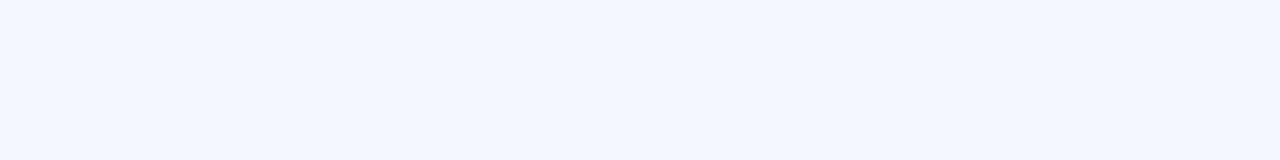
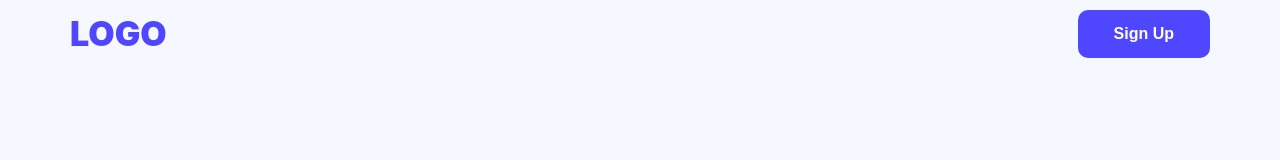
Before and after one commit to miltonahmed/launchpad-assignment, a plain HTML site: page index.html in a window 1280 px wide. Drawn offline with Linux system fonts and the light colour scheme.

Commit message:
The navbar section has been successfully completed with a clean

```diff
--- a/css/style.css
+++ b/css/style.css
@@ -42,3 +42,66 @@ a {
 body {
   background: #f5f8ff;
 }
+
+/* Common button  */
+.primary_btn {
+  padding: 12px 36px;
+  border-radius: 10px;
+  background: #4e47ff;
+  border-radius: 10px;
+  border: none;
+  font-family: 'Raleway', sans-serif;
+  font-weight: 700;
+  font-size: 16px;
+  line-height: 150%;
+  color: #ffffff;
+}
+/* Common section title  */
+.section_title {
+  font-family: 'Raleway', sans-serif;
+  color: #252432;
+  font-family: Raleway;
+  font-size: 42px;
+  font-style: normal;
+  font-weight: 700;
+  line-height: normal;
+}
+
+
+
+/* ================ Header Section Style Start Now ===============  */
+
+.nav_wrapper {
+  display: flex;
+  justify-content: space-between;
+  align-items: center;
+}
+.nav_logo a {
+  font-family: 'Inter', sans-serif;
+  font-size: 34px;
+  font-weight: 900;
+  line-height: 150%;
+  color: #4e47ff;
+  text-transform: uppercase;
+}
+
+
+/* ================ Header Section Style End    Now ===============  */
+/* ================ Header Section Style Start Now ===============  */
+/* ================ Header Section Style End    Now ===============  */
+/* ================ Header Section Style Start Now ===============  */
+/* ================ Header Section Style End    Now ===============  */
+/* ================ Header Section Style Start Now ===============  */
+/* ================ Header Section Style End    Now ===============  */
+/* ================ Header Section Style Start Now ===============  */
+/* ================ Header Section Style End    Now ===============  */
+/* ================ Header Section Style Start Now ===============  */
+/* ================ Header Section Style End    Now ===============  */
+/* ================ Header Section Style Start Now ===============  */
+/* ================ Header Section Style End    Now ===============  */
+/* ================ Header Section Style Start Now ===============  */
+/* ================ Header Section Style End    Now ===============  */
+/* ================ Header Section Style Start Now ===============  */
+/* ================ Header Section Style End    Now ===============  */
+/* ================ Header Section Style Start Now ===============  */
+/* ================ Header Section Style End    Now ===============  */
--- a/index.html
+++ b/index.html
@@ -9,7 +9,29 @@
 
 </head>
 
+
 <body>
+  <!-- ====== Header Section Start Now =======  -->
+  <header class="header">
+    <nav>
+      <div class="container">
+        <div class="nav_wrapper">
+          <!-- logo  -->
+          <div class="nav_logo">
+            <a href="#">Logo</a>
+          </div>
+          <!-- button  -->
+          <div class="nav_button">
+            <a class="primary_btn" href="#">Sign Up</a>
+          </div>
+        </div>
+      </div>
+    </nav>
+
+  </header>
+  <!-- ====== nav section====== -->
+
+  <!-- ====== Header Section End Now =======  -->
 
 </body>
 
```
